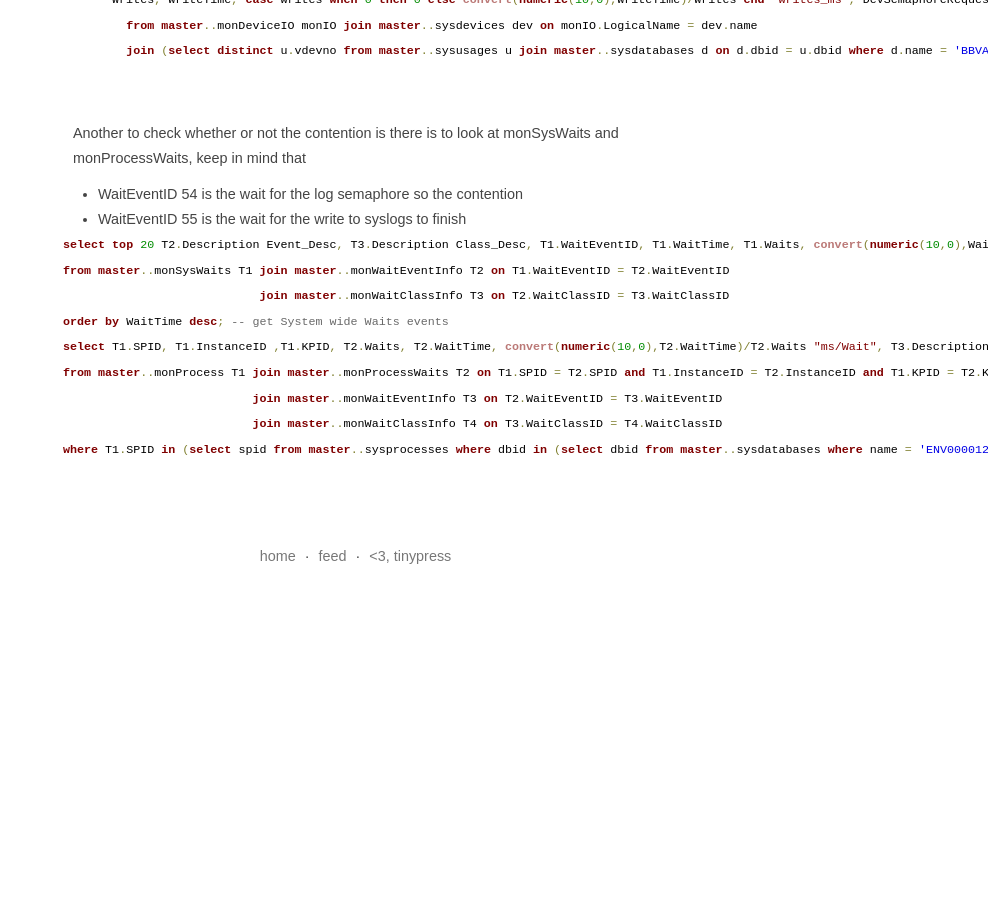
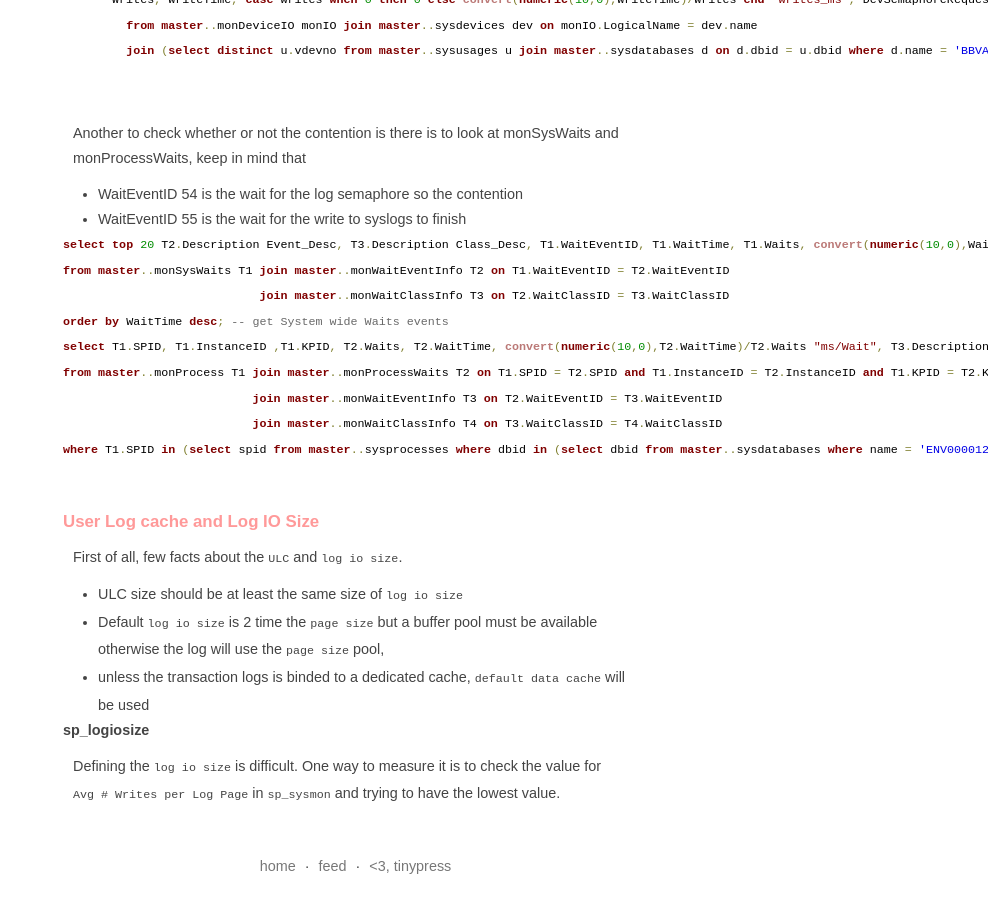
Before and after one commit to fipnova51/fipnova51.github.io, a Jekyll site: the page built from _posts/2016-05-26-understanding-an-tuning-the-transaction-logs.markdown, in a window 1280 px wide and 900 px high, scrolled down 4825 px. Shown: the whole window, without its empty margins (292-1280 px from the left). Built offline with Jekyll 4.4.1, drawn with Linux system fonts in a browser that asks for light colours; before the commit the page ends 5415 px from its top, so only the background shows below that.

Commit message:
Post update: Understanding an tuning the transaction logs

```diff
--- a/_posts/2016-05-26-understanding-an-tuning-the-transaction-logs.markdown
+++ b/_posts/2016-05-26-understanding-an-tuning-the-transaction-logs.markdown
@@ -131,3 +131,15 @@ Another to check whether or not the contention is there is to look at monSysWait
 <span style='color:#800000; font-weight:bold; '>where</span> T1<span style='color:#808030; '>.</span>SPID <span style='color:#800000; font-weight:bold; '>in</span> <span style='color:#808030; '>(</span><span style='color:#800000; font-weight:bold; '>select</span> spid <span style='color:#800000; font-weight:bold; '>from</span> <span style='color:#800000; font-weight:bold; '>master</span><span style='color:#808030; '>.</span><span style='color:#808030; '>.</span>sysprocesses <span style='color:#800000; font-weight:bold; '>where</span> dbid <span style='color:#800000; font-weight:bold; '>in</span> <span style='color:#808030; '>(</span><span style='color:#800000; font-weight:bold; '>select</span> dbid <span style='color:#800000; font-weight:bold; '>from</span> <span style='color:#800000; font-weight:bold; '>master</span><span style='color:#808030; '>.</span><span style='color:#808030; '>.</span>sysdatabases <span style='color:#800000; font-weight:bold; '>where</span> name <span style='color:#808030; '>=</span> <span style='color:#0000e6; '>'ENV0000121_20864313'</span><span style='color:#808030; '>)</span><span style='color:#808030; '>)</span><span style='color:#808030; '>;</span> <span style='color:#696969; '>-- get process Waits events</span>
 </pre>
 <br/>
+
+### User Log cache and Log IO Size
+
+First of all, few facts about the `ULC` and `log io size`.
+
+* ULC size should be at least the same size of `log io size`
+* Default `log io size` is 2 time the `page size` but  a buffer pool must be available otherwise the log will use the `page size` pool,
+* unless the transaction logs is binded to a dedicated cache, `default data cache` will be used
+
+#### sp_logiosize
+
+Defining the `log io size` is difficult. One way to measure it is to check the value for `Avg # Writes per Log Page` in `sp_sysmon` and trying to have the lowest value.
```
